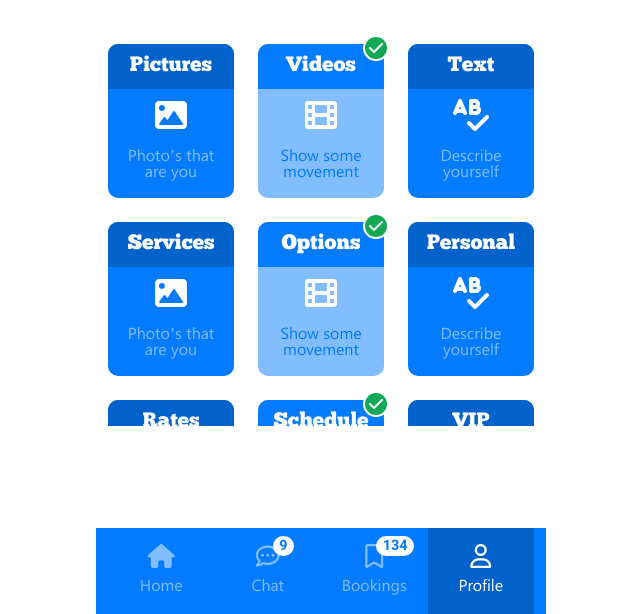
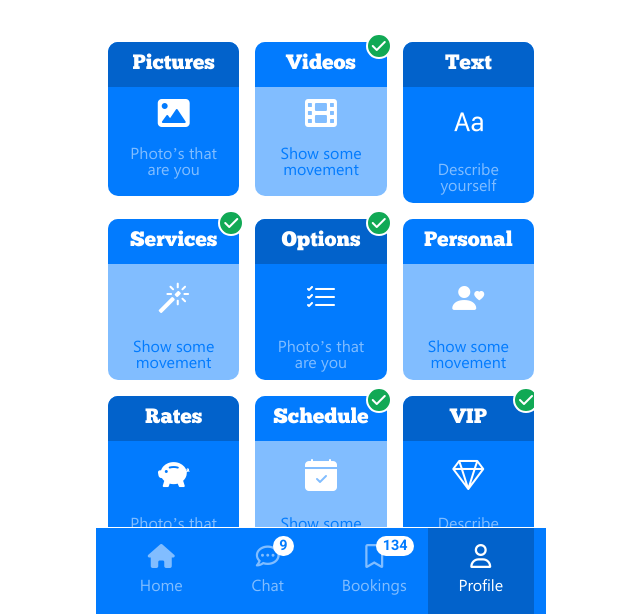
Before and after one commit to asrafulislamgh/psd-html-naime, a plain HTML site: page pages/13-profile-dashboard.html in a window 1280 px wide. Shown: the part 186-800 px from the top of the page, without its empty margins (319-959 px from the left). Drawn offline with nearby package versions, Linux system fonts and the light colour scheme.

Commit message:
dashboard is updated

```diff
--- a/css/style.css
+++ b/css/style.css
@@ -312,7 +312,7 @@ textarea {
 }
 
 .booking-wrapper-single-chat {
-  height: 67vh;
+  height: calc(100vh - 163px);
   overflow-x: hidden;
   overflow-y: auto;
 }
@@ -386,7 +386,7 @@ textarea {
 }
 /* ================= profile dashboard ================ */
 .dashboard-header {
-  margin-bottom: 2.9rem;
+  margin-bottom: 2.8rem;
   margin-top: 1.25rem;
 }
 .dashboard-header h3 {
@@ -494,4 +494,17 @@ textarea {
   .message-heading h3 {
     font-size: 4vw;
   }
+  .sub-directory {
+    font-size: 1.8rem;
+  }
 }
+@media screen and (max-width: 380px) {
+  .dark-blue-feature-box h3,
+  .light-blue-feature-box h3 {
+    font-size: 1.1rem;
+  }
+  .dark-blue-feature-box p,
+  .light-blue-feature-box p {
+    font-size: 0.9rem;
+  }
+}
--- a/pages/13-profile-dashboard.html
+++ b/pages/13-profile-dashboard.html
@@ -12,6 +12,9 @@
   <link rel="stylesheet" href="https://cdnjs.cloudflare.com/ajax/libs/font-awesome/6.0.0/css/all.min.css" />
   <!-- Google Fonts Roboto -->
   <link rel="stylesheet" href="https://fonts.googleapis.com/css2?family=Roboto:wght@300;400;500;700;900&display=swap" />
+
+  <!-- Bootstrap Font Icon CSS -->
+  <link rel="stylesheet" href="https://cdn.jsdelivr.net/npm/bootstrap-icons@1.10.3/font/bootstrap-icons.css">
   <!-- MDB -->
   <link rel="stylesheet" href="../css/mdb.min.css" />
   <link rel="stylesheet" href="../css/style.css" />
@@ -67,8 +70,10 @@
             Once an entry is completed, it’s marked <i class="fas fa-check check-icon"></i></p>
 
         </div>
+
+
         <div class="">
-          <div class="row mb-4">
+          <div class="row mb-3 gx-3">
             <div class="col-4">
               <div class="dark-blue-feature-box blue-feature-heading">
                 <h3>Pictures</h3>
@@ -94,19 +99,32 @@
               <div class="dark-blue-feature-box blue-feature-heading">
                 <h3>Text</h3>
                 <div class="dashboard-feature-info dashboard-feature-light-blue">
-                  <i class="fas fa-spell-check"></i>
+                  <i class="bi bi-type"></i>
                   <p>Describe
                     yourself</p>
                 </div>
               </div>
             </div>
           </div>
-          <div class="row  mb-4">
+          <div class="row mb-3 gx-3">
+
             <div class="col-4">
-              <div class="dark-blue-feature-box blue-feature-heading">
+              <div class="light-blue-feature-box blue-feature-heading position-relative">
                 <h3>Services</h3>
+                <i class="fas fa-check check-icon check-icon-top"></i>
+                <div class="dashboard-feature-info dashboard-feature-dark-blue">
+                  <i class="bi bi-magic"></i>
+                  <p>Show some
+                    movement</p>
+                </div>
+              </div>
+            </div>
+            <div class="col-4">
+              <div class="dark-blue-feature-box blue-feature-heading position-relative">
+                <h3>Options</h3>
+                <i class="fas fa-check check-icon check-icon-top"></i>
                 <div class="dashboard-feature-info dashboard-feature-light-blue">
-                  <i class="fas fa-image"></i>
+                  <i class="bi bi-list-check"></i>
                   <p>Photo’s that
                     are you</p>
                 </div>
@@ -114,32 +132,21 @@
             </div>
             <div class="col-4">
               <div class="light-blue-feature-box blue-feature-heading position-relative">
-                <h3>Options</h3>
-                <i class="fas fa-check check-icon check-icon-top"></i>
+                <h3>Personal</h3>
                 <div class="dashboard-feature-info dashboard-feature-dark-blue">
-                  <i class="fas fa-film"></i>
+                  <i class="bi bi-person-heart"></i>
                   <p>Show some
                     movement</p>
                 </div>
               </div>
             </div>
-            <div class="col-4">
-              <div class="dark-blue-feature-box blue-feature-heading">
-                <h3>Personal</h3>
-                <div class="dashboard-feature-info dashboard-feature-light-blue">
-                  <i class="fas fa-spell-check"></i>
-                  <p>Describe
-                    yourself</p>
-                </div>
-              </div>
-            </div>
           </div>
-          <div class="row mb-4">
-            <div class="col-4">
+          <div class="row mb-3 gx-3">
+            <div class=" col-4">
               <div class="dark-blue-feature-box blue-feature-heading">
                 <h3>Rates</h3>
                 <div class="dashboard-feature-info dashboard-feature-light-blue">
-                  <i class="fas fa-image"></i>
+                  <i class="bi bi-piggy-bank-fill"></i>
                   <p>Photo’s that
                     are you</p>
                 </div>
@@ -150,17 +157,18 @@
                 <h3>Schedule</h3>
                 <i class="fas fa-check check-icon check-icon-top"></i>
                 <div class="dashboard-feature-info dashboard-feature-dark-blue">
-                  <i class="fas fa-film"></i>
+                  <i class="bi bi-calendar-check-fill"></i>
                   <p>Show some
                     movement</p>
                 </div>
               </div>
             </div>
             <div class="col-4">
-              <div class="dark-blue-feature-box blue-feature-heading">
+              <div class="dark-blue-feature-box blue-feature-heading position-relative">
                 <h3>VIP</h3>
+                <i class="fas fa-check check-icon check-icon-top"></i>
                 <div class="dashboard-feature-info dashboard-feature-light-blue">
-                  <i class="fas fa-spell-check"></i>
+                  <i class="bi bi-gem"></i>
                   <p>Describe
                     yourself</p>
                 </div>
@@ -171,6 +179,7 @@
 
       </div>
       </div>
+
     </main>
     <footer class="bg-cus-blue fixed-bottom" style="margin: 0 auto; max-width: 450px;">
       <div class="container">
@@ -198,6 +207,7 @@
         </div>
       </div>
     </footer>
+
     <!-- MDB -->
     <script type="text/javascript" src="../js/mdb.min.js"></script>
     <!-- Custom scripts -->
```
Also changed, not shown: index.html (+6 -0 lines).
